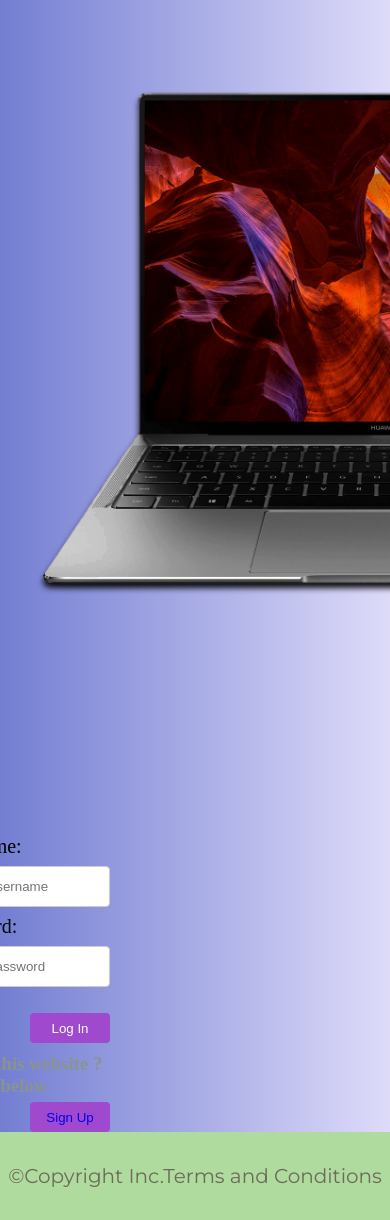
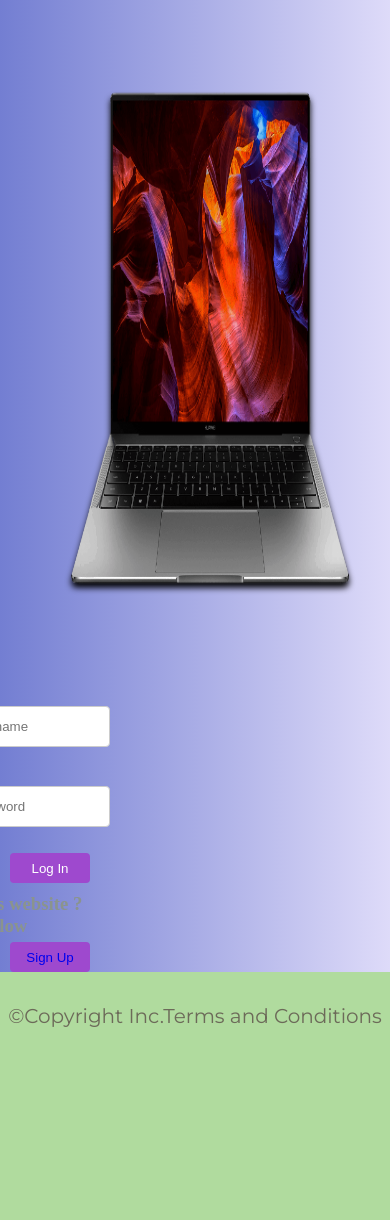
Before and after one commit to roshan007k/ip-project, a PHP site: page /header.html in a window 390 px wide; the page is wider, and only the part inside the window is pictured. Shown: the part 40-1260 px from the top of that part. After the commit the page ends 1067 px from the top of that part, so only its background shows below. Run offline with PHP 8.4, Linux system fonts and the light colour scheme.

Commit message:
Add files via upload

```diff
--- a/effects.css
+++ b/effects.css
@@ -170,3 +170,18 @@
 .button2 a:hover{
 	color: #6a9729;
 }
+@media screen and (max-width: 1024px){
+	.matepro img{
+		width: 80%;
+	}
+	header{
+		float: none;
+	}
+	form{
+		width: 50%;
+		margin-top: 0;
+		justify-content: center;
+
+	}
+
+}
```
